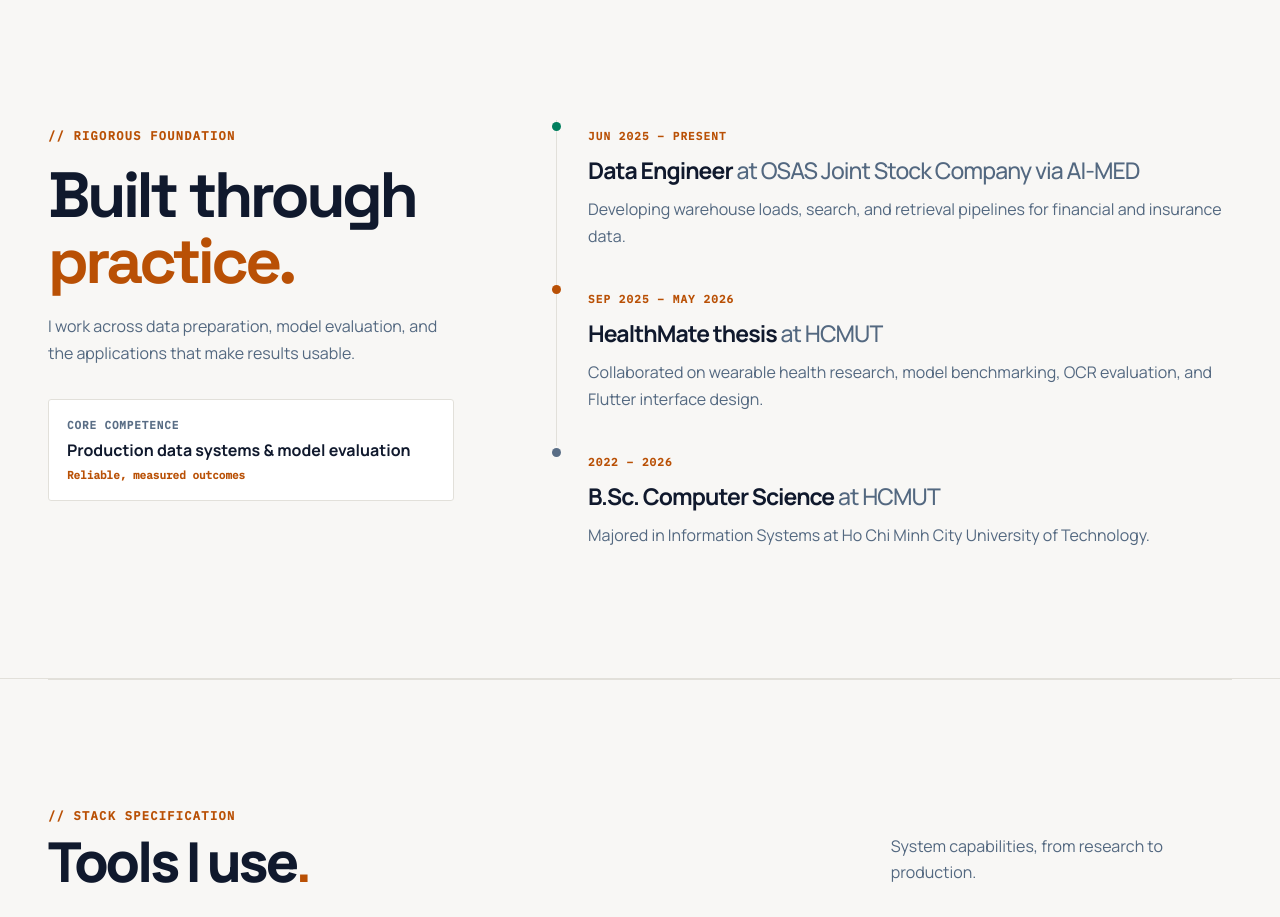
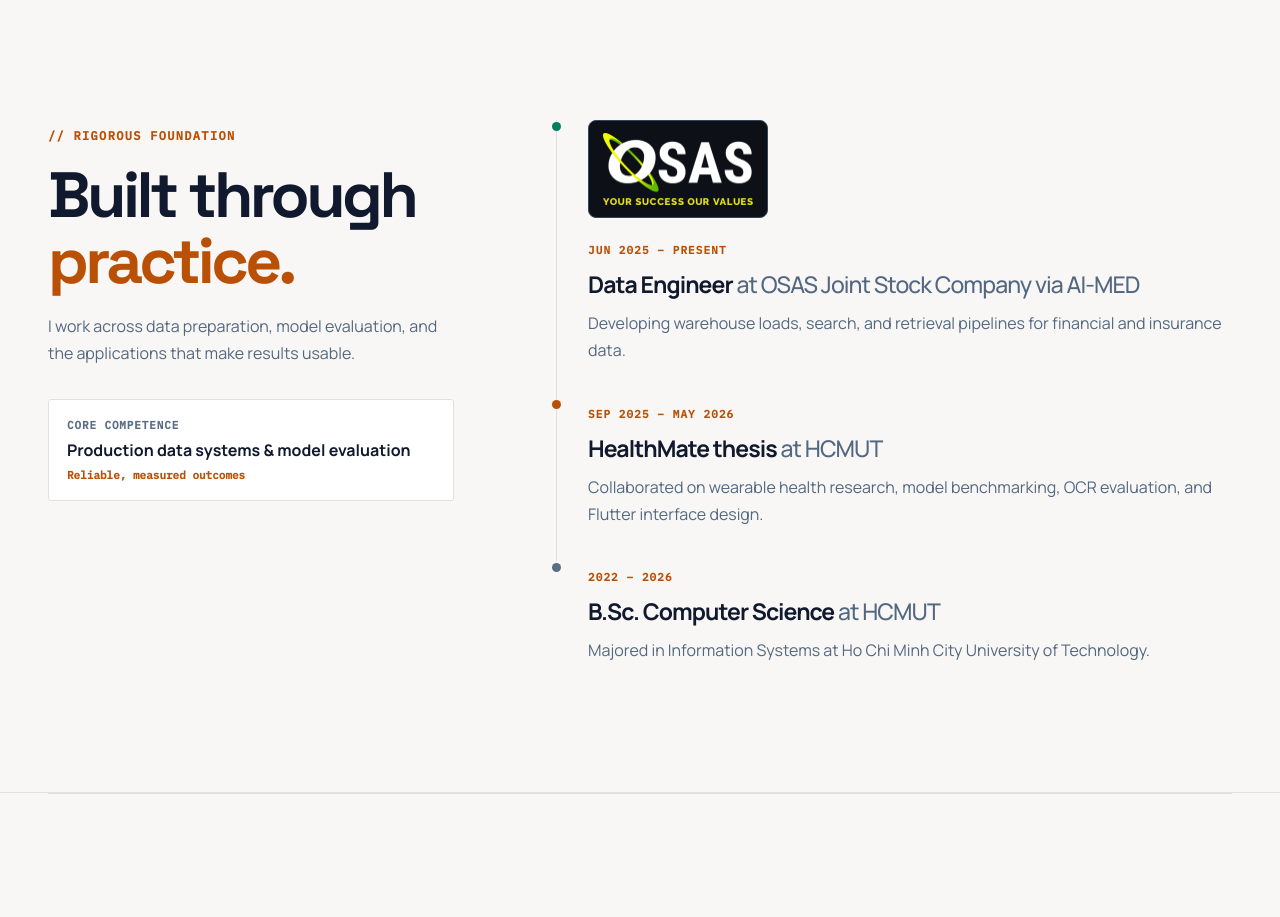
Before and after one commit to VietAnh1803/VietAnhPortfolio, a React (Vite) app: page / in a window 1280 px wide. Shown: the part 2540-3457 px from the top of the page. Built offline with nearby package versions, Linux system fonts and the light colour scheme.

Commit message:
Add OSAS logo to experience section

```diff
--- a/src/Portfolio.css
+++ b/src/Portfolio.css
@@ -996,6 +996,19 @@ a:hover .verify-link .arrow {
   padding: 0 0 33px 31px;
   border-left: 1px solid var(--line);
 }
+.company-mark {
+  display: table;
+  margin-bottom: 16px;
+  padding: 12px 14px;
+  border: 1px solid #34465c;
+  border-radius: 8px;
+  background: #0d1117;
+}
+.company-mark img {
+  display: block;
+  width: 150px;
+  height: auto;
+}
 .timeline article:last-child {
   border-left-color: transparent;
   padding-bottom: 0;
--- a/src/Portfolio.jsx
+++ b/src/Portfolio.jsx
@@ -631,6 +631,17 @@ function Experience() {
         <div className="timeline">
           {roles.map(([date, title, place, desc]) => (
             <article key={title} data-reveal>
+              {title === "Data Engineer" && (
+                <div className="company-mark">
+                  <img
+                    src={`${BASE}/osas-logo.png`}
+                    alt="OSAS company logo — Your success our values"
+                    width="150"
+                    height="73"
+                    loading="lazy"
+                  />
+                </div>
+              )}
               <time>{date}</time>
               <h3>
                 {title} <span>{place}</span>
```
Also changed, not shown: public/osas-logo.png (added).
